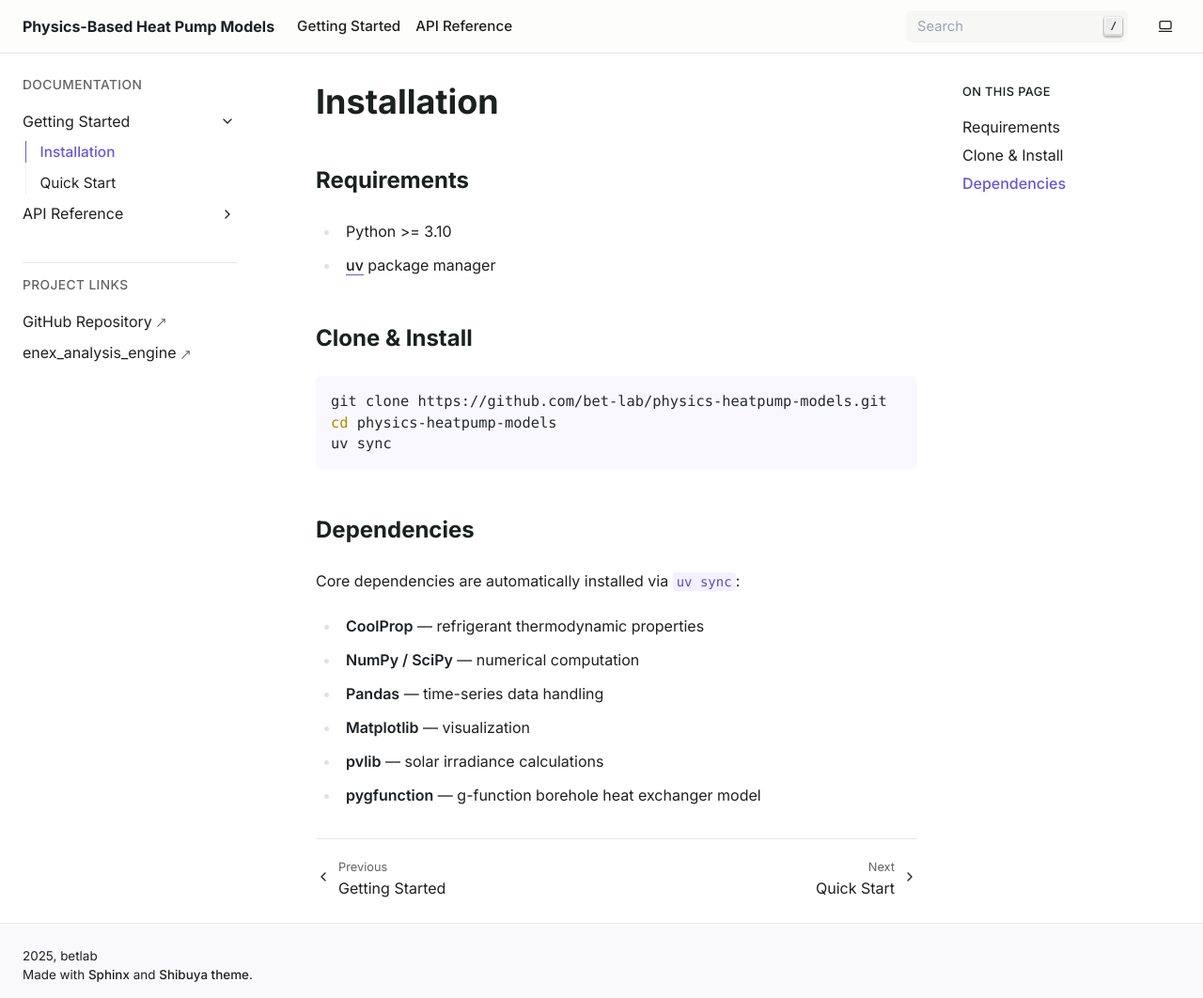
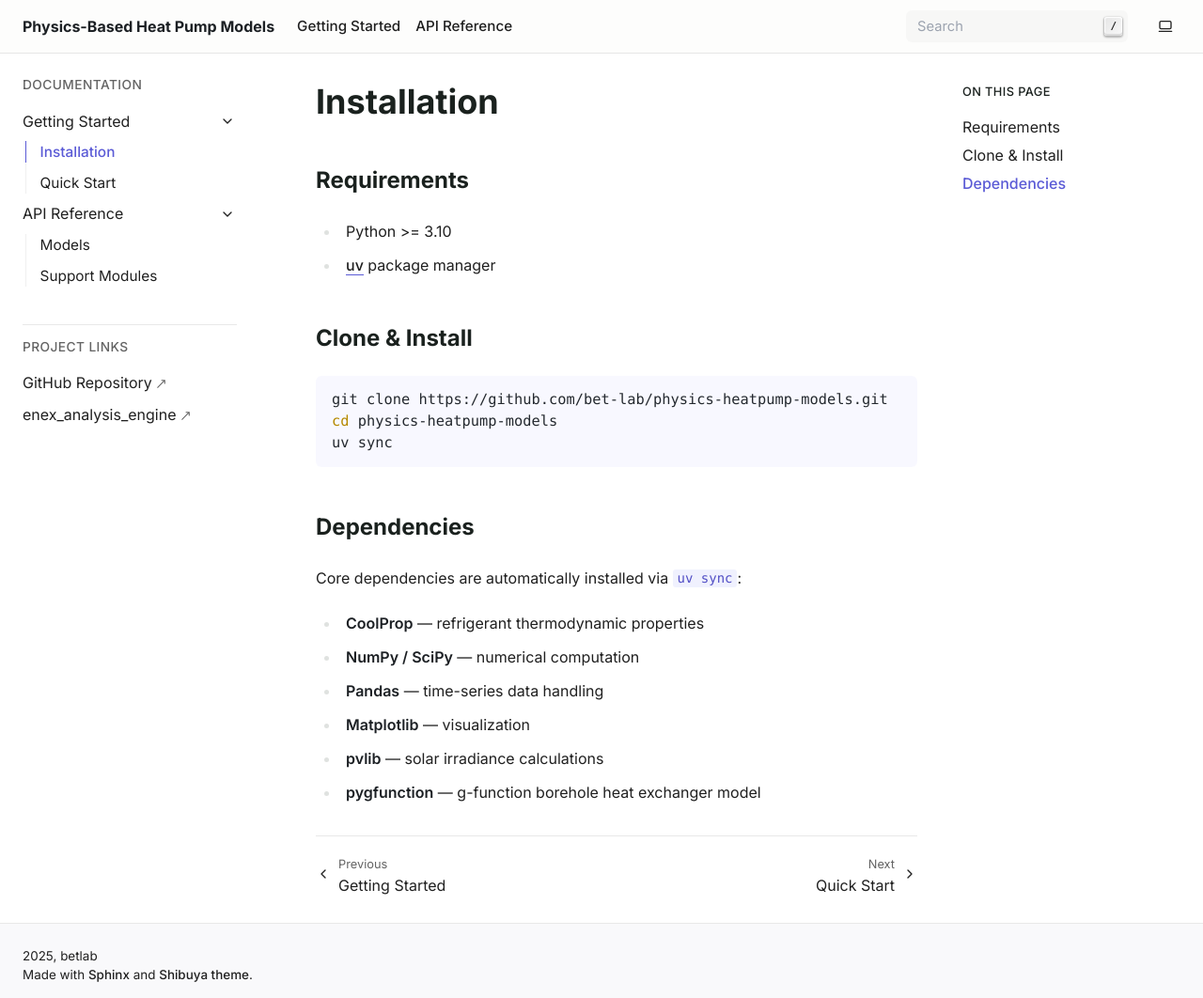
Before and after one commit to bet-lab/tmhp, a Sphinx documentation site: the page built from docs/source/getting-started/installation.rst, in a window 1280 px wide and 1062 px high. Shown: the whole window at 94% size. Built offline with Sphinx 7.4.7, drawn with Linux system fonts in a browser that asks for light colours.

Commit message:
docs: polish Shibuya theme configuration (#91)
- Set accent_color to `iris` (Radix palette) so headings, links, and the
  active-nav indicator share one cool, scientific hue.
- Expand the top-level sidebar TOC by one level so the planned section
  groups (Getting Started, Concepts, Tutorials, API, Validation) are
  visible without the reader hunting for them.
- Register a Shibuya social-card image (system schematic) for previews
  on GitHub, Slack, and similar surfaces.
- Wire the empty `_static/css/custom.css` placeholder into the build via
  `html_css_files`, and populate it with small readability tweaks for
  code blocks, inline code, admonition titles, tables, and figures.
- Hide the per-page Show Source link / source copy — the GitHub icon
  already routes readers to the repo, and the in-tree .rst files aren't
  a useful artifact.

Closes #90

```diff
--- a/docs/source/_static/css/custom.css
+++ b/docs/source/_static/css/custom.css
@@ -0,0 +1,59 @@
+/* Custom styling layered on top of the Shibuya theme.
+ *
+ * Scope: small readability tweaks only — fonts, spacing, and admonition
+ * accents. Page layout and color tokens are left to the theme so future
+ * Shibuya upgrades don't fight with these rules.
+ */
+
+/* ---------------------------------------------------------------------------
+ * Code blocks
+ * ------------------------------------------------------------------------- */
+
+/* Slightly tighter line height + a touch more padding makes long physics
+ * expressions (multi-line cycle equations, dict-keyed results) easier to
+ * scan than the default Shibuya code block. */
+div.highlight pre,
+pre.literal-block {
+    line-height: 1.5;
+    padding: 0.9em 1.1em;
+}
+
+/* Inline code in prose: a hair more breathing room and a subtle background so
+ * `analyze_steady` / `Q_ref_cond [W]` style identifiers don't blend into the
+ * surrounding sentence. */
+:not(pre) > code.literal {
+    padding: 0.1em 0.35em;
+    border-radius: 3px;
+}
+
+/* ---------------------------------------------------------------------------
+ * Admonitions
+ * ------------------------------------------------------------------------- */
+
+/* Tighten the title bar so notes/warnings don't dominate the page visually. */
+.admonition .admonition-title {
+    font-weight: 600;
+}
+
+/* ---------------------------------------------------------------------------
+ * Tables
+ * ------------------------------------------------------------------------- */
+
+/* Validation tables and parameter tables read better with a touch more cell
+ * padding than the Shibuya default. */
+table.docutils td,
+table.docutils th {
+    padding: 0.45em 0.75em;
+}
+
+/* ---------------------------------------------------------------------------
+ * Figures
+ * ------------------------------------------------------------------------- */
+
+/* SVG figures (parity plots, schematics) are exported at high resolution;
+ * cap their displayed width so they don't blow past the content column. */
+figure img,
+.figure img {
+    max-width: 100%;
+    height: auto;
+}
--- a/docs/source/conf.py
+++ b/docs/source/conf.py
@@ -59,14 +59,32 @@
 html_theme = "shibuya"
 html_title = "Physics-Based Heat Pump Models"
 html_static_path = ["_static"]
+html_css_files = ["css/custom.css"]
 html_baseurl = "https://bet-lab.github.io/physics-heatpump-models/"
 
+# Hide the per-page "Show Source" link — the GitHub icon already gives readers
+# a path to the repo, and the in-tree .rst files aren't a useful artifact.
+html_show_sourcelink = False
+html_copy_source = False
+
 html_theme_options = {
+    # Cool blue accent fits a thermodynamics / refrigerant-cycle library and
+    # keeps headings, links, and the active-nav indicator on one consistent hue.
+    "accent_color": "iris",
     "github_url": "https://github.com/bet-lab/physics-heatpump-models",
+    # Expand top-level toctree captions in the sidebar by default so the four
+    # planned sections (Getting Started, Concepts, Tutorials, API, Validation)
+    # are visible without the reader hunting for them.
+    "globaltoc_expand_depth": 1,
     "nav_links": [
         {"title": "Getting Started", "url": "getting-started/index"},
         {"title": "API Reference", "url": "api/index"},
     ],
+    # Social-card image shown when the docs are linked on GitHub, Slack, etc.
+    "og_image_url": (
+        "https://bet-lab.github.io/physics-heatpump-models/"
+        "_static/system_schematic.png"
+    ),
 }
 
 # -- Autodoc ------------------------------------------------------------------
```
